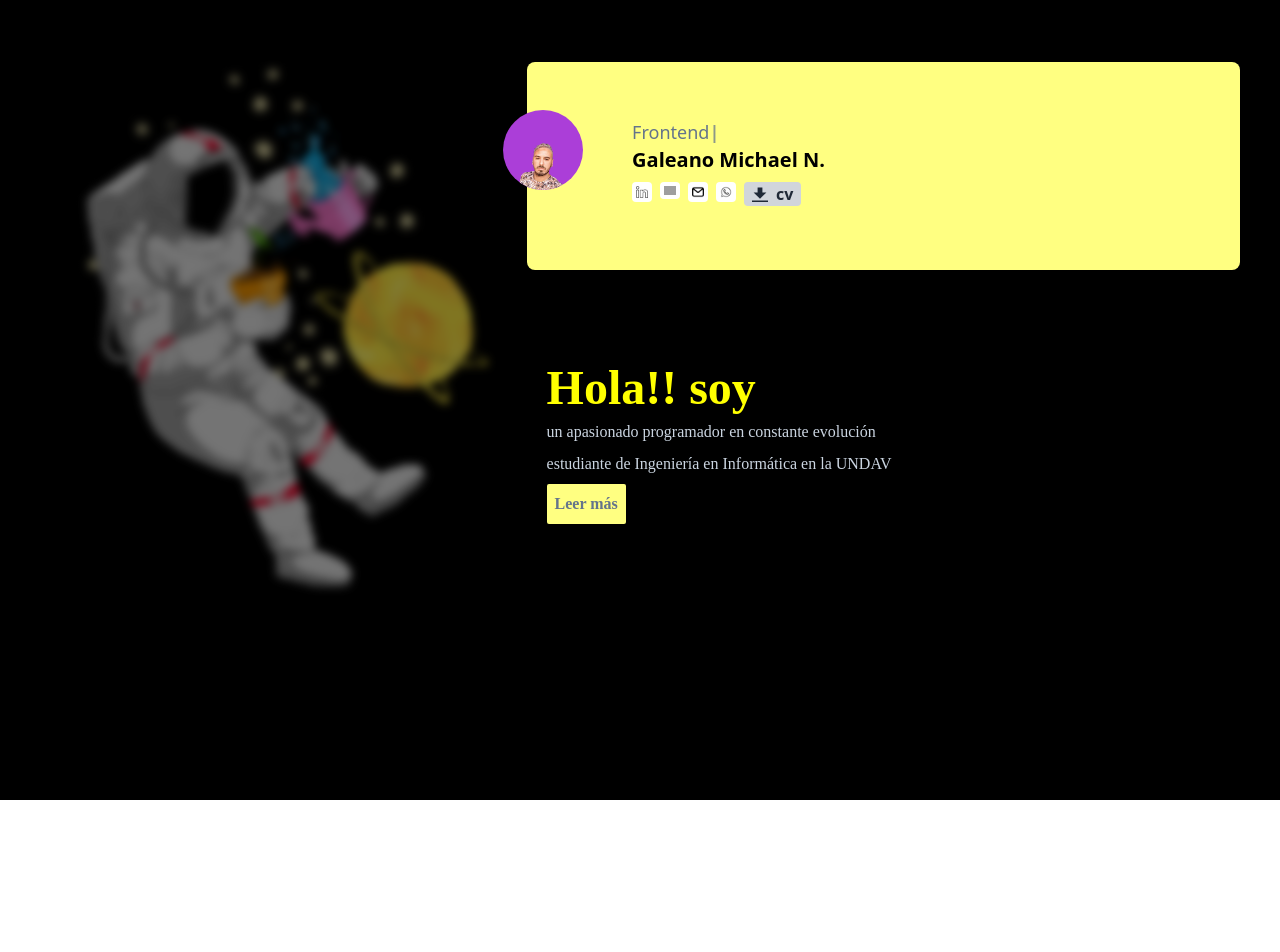
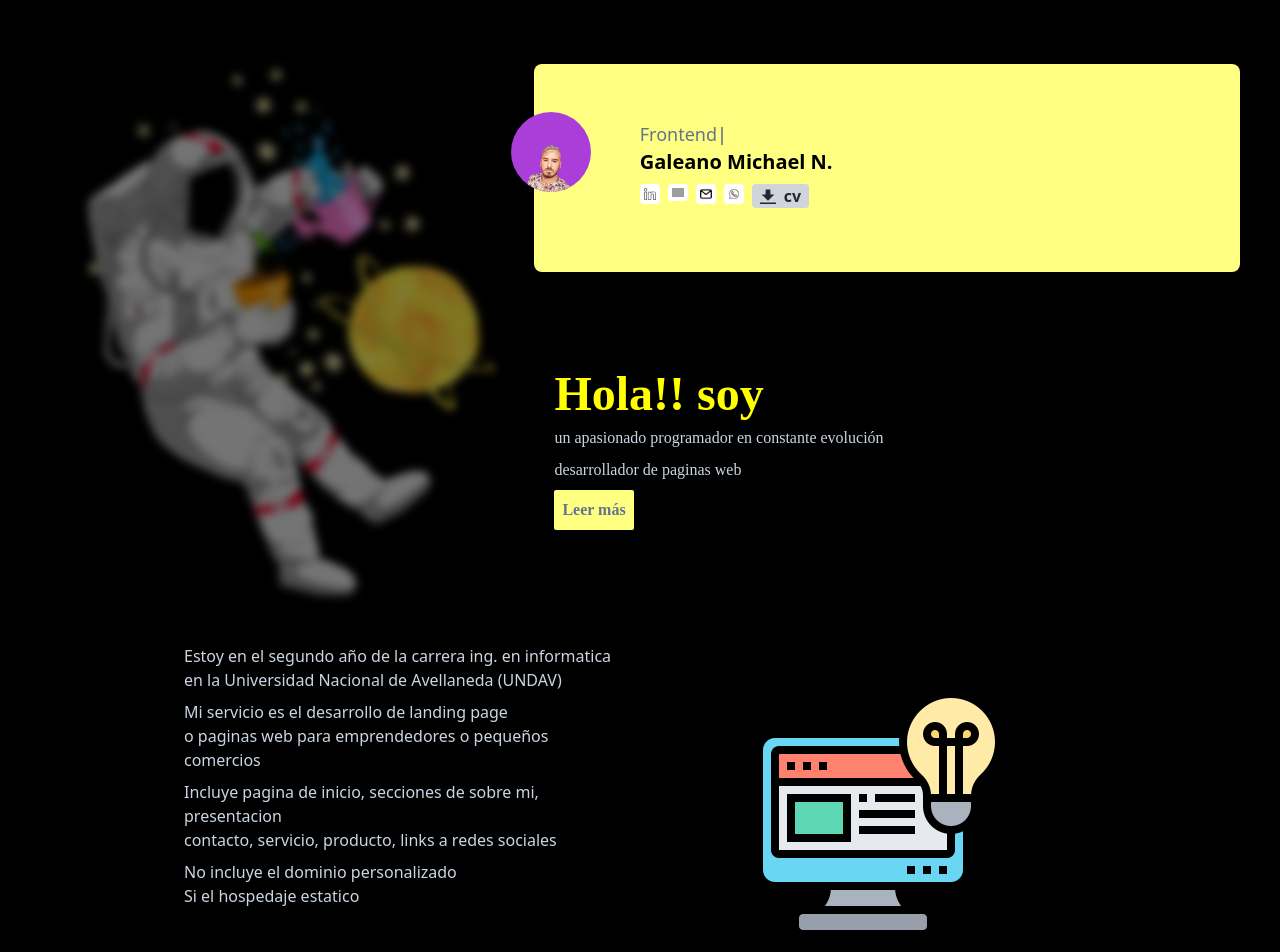
Before and after one commit to mikygaleano/app-my-porfolio, a React (Vite) app: page / in a window 1280 px wide. Shown: the top 952 px of the page. Before the commit the page ends 800 px from the top, so only its background shows below. Built offline with nearby package versions, Linux system fonts and the light colour scheme; grey boxes are pictures that could not be loaded.

Commit message:
add sobre mi

```diff
--- a/src/App.jsx
+++ b/src/App.jsx
@@ -1,11 +1,13 @@
 import { Home } from "./components/home/Home";
+import {SobreMi} from "./components/sobre-mi/SobreMi";
 
 
 export const App = () =>{
 
   return (
-    <>
+    <main className="bg-black min-h-screen">
      <Home/>
-    </>
+     <SobreMi/>
+    </main>
   )
 };
--- a/src/components/Layer.jsx
+++ b/src/components/Projectos/Layer.jsx
@@ -1,5 +1,5 @@
-import { useLayer } from "../hooks/useLayer"
-import { images } from "../constantes"
+import { useLayer } from "../../hooks/useLayer"
+import { images } from "../../constantes"
 
 
 export const Layer = ()=> {
--- a/src/components/home/Astronauta.jsx
+++ b/src/components/home/Astronauta.jsx
@@ -3,7 +3,7 @@
 export const Astronauta = ()=> {
 
     return (
-        <figure className="max-md:w-1/2 max-xs:hidden max-md:relative max-md:bottom-96 max-sm:bottom-80 max-md:-right-1/4 w-full max-h-full row-span-3 col-end-1 m-auto">
+        <figure className="max-md:w-1/2 max-md:hidden max-md:relative max-md:bottom-96 max-sm:bottom-80 max-md:-right-1/4 w-full max-h-full row-span-3 col-end-1 m-auto">
             <img
             className="w-full min-h-full brightness-50 blur-sm hover:blur-none hover:brightness-100"
                 src="./image/astronauta.png"
--- a/src/components/home/CardHome.jsx
+++ b/src/components/home/CardHome.jsx
@@ -5,7 +5,7 @@ export const CardHome = ({handleDownload, socialMedia, currentText})=> {
 
     return (
         <div
-          className='h-52 w-full row-end-1 col-end-2 flex flex-1 flex-grow max-sm:flex-col items-center bg-primaryLigth rounded-lg max-sm:justify-center m-auto shadow-xl'
+          className='h-52 w-full max-md:w-11/12 row-end-1 col-end-2 flex flex-1 flex-grow max-sm:flex-col items-center bg-primaryLigth rounded-lg max-sm:justify-center m-auto shadow-xl'
           >
             <figure className="w-28 h-28">
               <img className="relative -left-1/4 max-sm:-left-0 max-sm:top-3 w-20 h-20 rounded-full bg-secondLigth object-contain hover:scale-110" src="./image/perfil.png" alt="foto avatare"/>
--- a/src/components/home/Home.jsx
+++ b/src/components/home/Home.jsx
@@ -22,8 +22,8 @@ export const Home = ()=> {
       };
 
     return (
-        <section className="min-w-full max-w-[1024] min-h-screen flex flex-1 justify-center gap-5 m-auto bg-black">
-            <div className="w-full h-full p-10 max-md:flex max-md:flex-col grid grid-flow-col gap-2 max-sm:gap-16 max-md:gap-28">
+        <section className="min-w-full h-full max-md:max-h-fit flex flex-1 justify-center gap-5 m-auto bg-black">
+            <div className="w-full h-full p-10 max-sm:p-2 grid grid-flow-col max-md:grid-cols-1 max-md:place-content-center gap-2">
                 <CardHome
                     handleDownload={handleDownload}
                     socialMedia={socialMedia}
--- a/src/components/home/Presentation.jsx
+++ b/src/components/home/Presentation.jsx
@@ -3,12 +3,12 @@
 export const Presentation = ()=> {
 
     return (
-        <div className="w-full h-full max-xs:w-full row-span-2 col-end-2 max-md:w-1/2 flex flex-row max-md:flex-col items-center">
+        <div className="w-full h-full row-span-2 col-end-2 flex flex-row items-center">
             <div className="w-full p-5 flex flex-col justify-start items-start gap-2 rounded-lg">
                 <div className="w-full flex flex-col gap-2 max-w-md font-[open-display]">
                     <h2 className="font-black text-5xl max-sm:text-lg text-backgroundPrimary">Hola!! soy</h2>
                     <p className=" text-slate-300 max-md:text-sm">un apasionado programador en constante evolución</p>
-                    <p className=" text-slate-300 max-md:text-sm">estudiante de Ingeniería en Informática en la UNDAV</p>
+                    <p className=" text-slate-300 max-md:text-sm">desarrollador de paginas web</p>
                 </div>
                 <button className="self-start font-[open-display] bg-primaryLigth p-2 rounded-sm text-slate-500 font-black">Leer más</button>
             </div>
--- /dev/null
+++ b/src/components/sobre-mi/SobreMi.jsx
@@ -0,0 +1,24 @@
+
+
+export const SobreMi = ()=> {
+
+    return (
+        <section className="w-full h-full bg-black flex justify-center items-start mt-5">
+            <div className="w-3/4 max-md:w-full h-full grid place-content-center grid-cols-2 gap-1 p-1 max-sm:p-0">
+                <div className="w-full h-3/4 text-slate-300 col-end-2 flex flex-1 flex-col max-md:flex-row max-sm:flex-col justify-center items-start max-md:col-span-2 p-5 gap-2">
+                    <p>Estoy en el segundo año de la carrera ing. en informatica <br />
+                    en la Universidad Nacional de Avellaneda (UNDAV)</p>
+                    <p>Mi servicio es el desarrollo de landing page <br />
+                    o paginas web para emprendedores o pequeños comercios</p>
+                    <p>Incluye pagina de inicio, secciones de sobre mi, presentacion <br />
+                    contacto, servicio, producto, links a redes sociales</p>
+                    <p>No incluye el dominio personalizado <br />
+                    Si el hospedaje estatico</p>
+                </div>
+                <figure className="w-full h-full flex justify-center items-center max-md:ml-20">
+                    <img src="./public/image/desarrollo-web.png" alt="desarrollo" />
+                </figure>
+            </div>
+        </section>
+    )
+};
--- a/src/constantes.js
+++ b/src/constantes.js
@@ -30,6 +30,6 @@ export const socialMedia = [
 
 export const cv = './archivos/cv.pdf';
 
-export const text = ['Developer','Frontend','Backend' ,'Ingeniero'];
+export const text = ['Developer','Frontend','Ing. informatico'];
 
 export     const images = ['./image/Screenshot.png', './image/background.jpg'];
```
Also changed, not shown: public/image/desarrollo-web.png (added).
